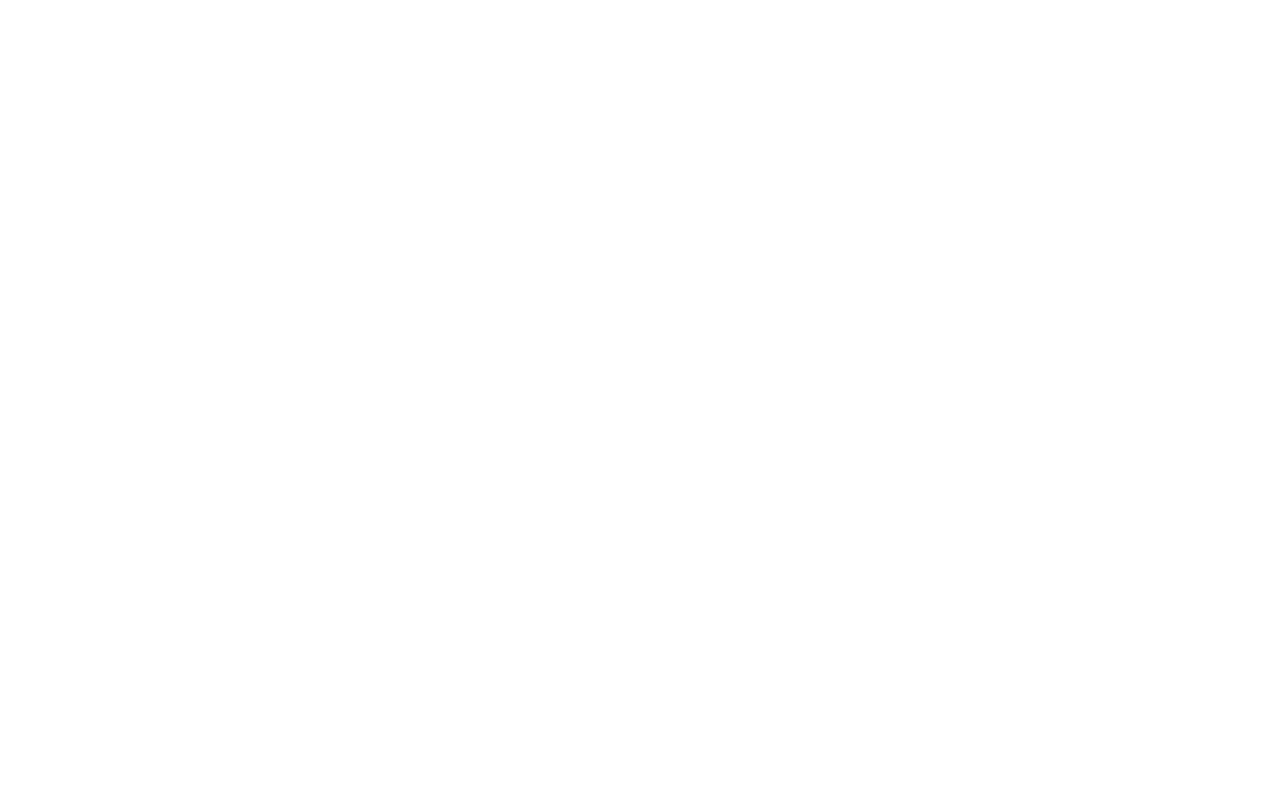
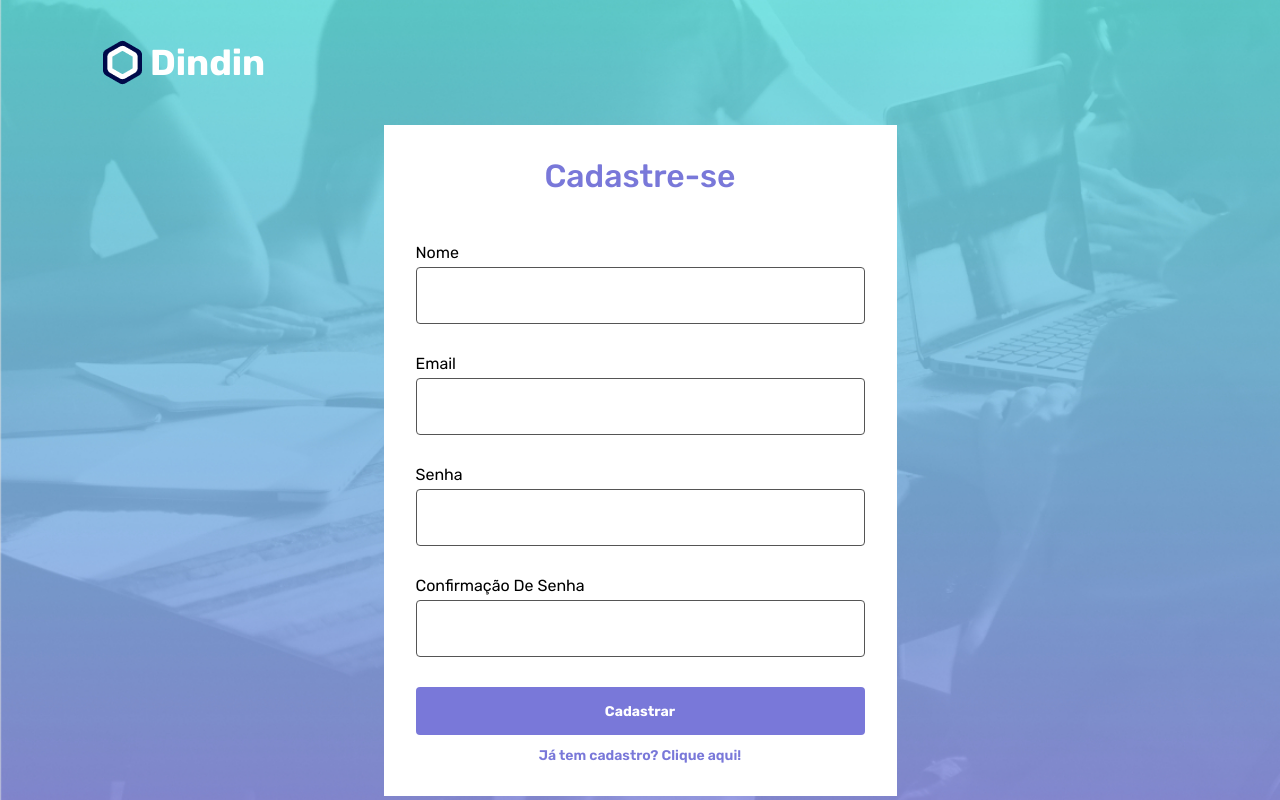
Before and after one commit to nichol20/dindin, a React (Vite) app: page /register in a window 1280 px wide. Before the commit this address had no page. Built offline with nearby package versions, Linux system fonts and the light colour scheme.

Commit message:
add RegisterPage

```diff
--- a/src/App.tsx
+++ b/src/App.tsx
@@ -1,11 +1,13 @@
 import { BrowserRouter, Route, Routes } from "react-router-dom";
 import LoginPage from "./pages/Login";
+import RegisterPage from "./pages/Register";
 
 function App() {
   return (
     <BrowserRouter>
       <Routes>
         <Route path="/login" element={<LoginPage />} />
+        <Route path="/register" element={<RegisterPage />} />
       </Routes>
     </BrowserRouter>
   )
--- /dev/null
+++ b/src/pages/Register.tsx
@@ -0,0 +1,26 @@
+import { Header } from '../components/Header'
+import { InputField } from '../components/InputField'
+
+import styles from '../styles/Register.module.scss'
+
+export default function RegisterPage() {
+    return (
+        <div className={styles.registerPage}>
+            <Header />
+            <main>
+                <section className={styles.registerSection}>
+                    <h1>Cadastre-se</h1>
+                    <form className={styles.registerForm}>
+                        <InputField inputId='nome' name='nome' type='text'/>
+                        <InputField inputId='email' name='email' type='email' />
+                        <InputField inputId='password' name='senha' type='password' />
+                        <InputField inputId='password' name='confirmação de senha' type='password' />
+                        <button className={styles.submitBtn}>Cadastrar</button>
+                    </form>
+
+                    <a className={styles.loginLink} href="/login">Já tem cadastro? Clique aqui!</a>
+                </section>
+            </main>
+        </div>
+    )
+}
--- /dev/null
+++ b/src/styles/Register.module.scss
@@ -0,0 +1,59 @@
+@use "." as *;
+
+.registerPage {
+
+    width: 100%;
+    min-height: 100vh;
+    position: relative;
+    background-image: url("../assets/background.jpeg");
+    background-repeat: no-repeat;
+    background-position: center;
+    background-size: cover;
+}
+
+.registerSection {
+
+    width: 513px;
+    background-color: $colors-primary-modal-bg;
+    padding: 32px;
+
+    > h1 {
+        font-size: 2rem;
+        text-align: center;
+        color: $colors-highlighted-txt;
+        margin-bottom: 48px;
+        font-weight: 500;
+    }
+
+
+}
+
+
+.submitBtn {
+
+    @include mixins-primary-button();
+    width: 100%;
+    height: 48px;
+    font-weight: 700;
+    font-size: 0.875rem;
+}
+
+.loginLink {
+
+    color: $colors-highlighted-txt;
+    margin-top: 12px;
+    display: block;
+    text-align: center;
+    font-weight: 600;
+    font-size: 0.875rem;
+
+}
+
+.registerForm {
+
+    width: 100%;
+    @include mixins-display-flex(center, flex-start);
+    flex-direction: column;
+    gap: 30px;
+
+}
```
